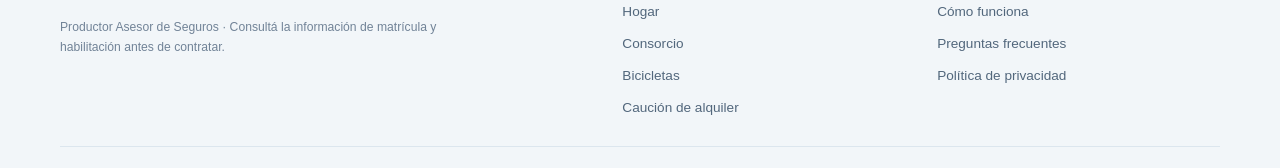
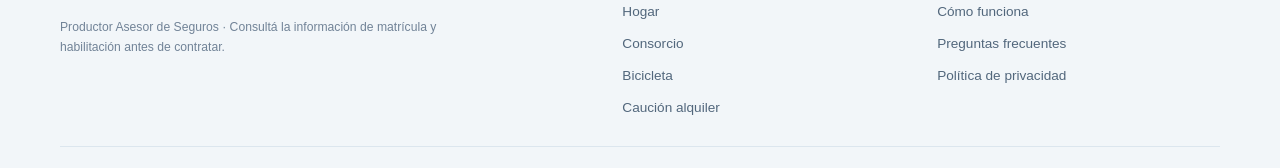
Before and after one commit to popnegro/cotizatuseguro, a Next.js app: page /privacidad in a window 1280 px wide. Shown: the part 4476-4644 px from the top of the page. Built offline with nearby package versions, Linux system fonts and the light colour scheme.

Commit message:
fix(ux): alinear labels de coberturas en footer de /privacidad

```diff
--- a/app/privacidad/page.tsx
+++ b/app/privacidad/page.tsx
@@ -21,8 +21,8 @@ const products = [
   { id: "moto", title: "Motos" },
   { id: "hogar", title: "Hogar" },
   { id: "consorcio", title: "Consorcio" },
-  { id: "bici", title: "Bicicletas" },
-  { id: "alquiler", title: "Caución de alquiler" },
+  { id: "bicicletas", title: "Bicicleta" },
+  { id: "caucion_alquiler", title: "Caución alquiler" },
 ] as const;
 
 const sections = [
```
